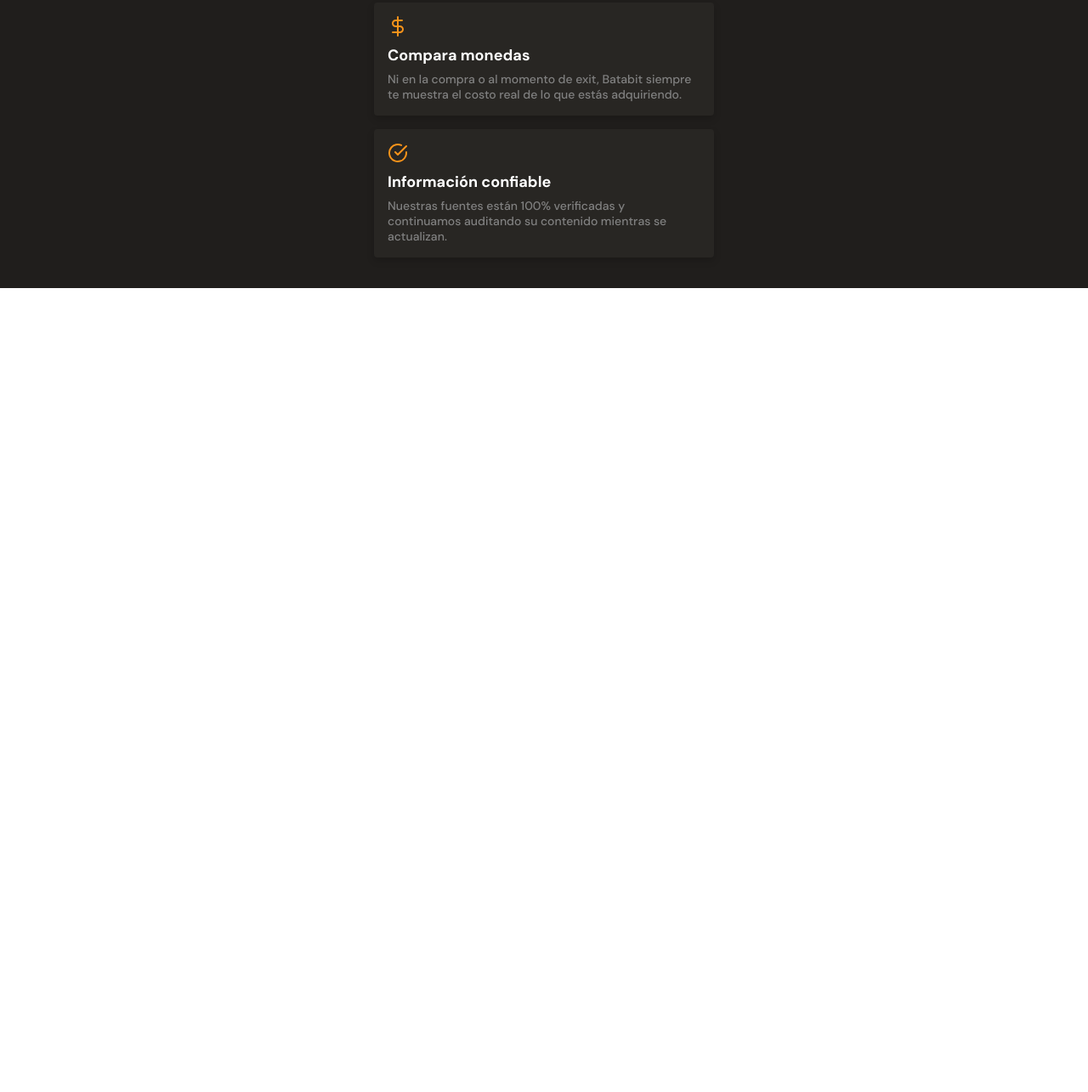
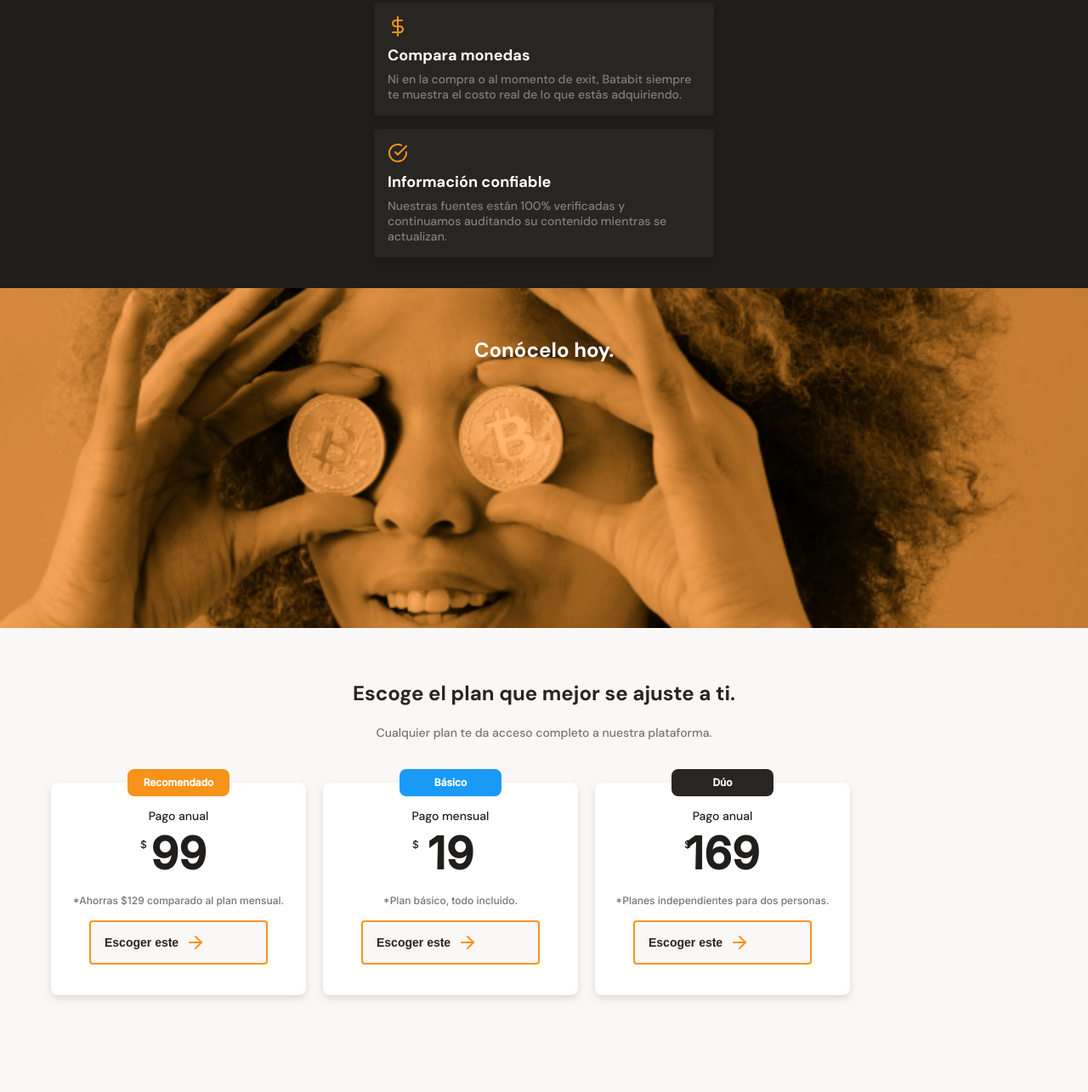
Before and after one commit to lucasnapoli7/batabit, a plain HTML site: page index.html in a window 1280 px wide. Shown: the part 1851-3136 px from the top of the page at 85% size. Before the commit the page ends 2190 px from the top, so only its background shows below. Drawn offline with Linux system fonts and the light colour scheme.

Commit message:
Agregado sección planes

```diff
--- a/index.html
+++ b/index.html
@@ -17,7 +17,7 @@
         <div class="header--title-container">
             <h1>La próxima revolución en el intercambio de criptomonedas.</h1>
             <p>Batabit te ayuda a navegar entre los diferentes precios y tendencias.</p>
-            <a href="" class="header--button">Conoce nuestros planes <span></span></a>
+            <a href="#plans" class="header--button">Conoce nuestros planes <span></span></a>
         </div>
     </header>
     <main>
@@ -114,8 +114,44 @@
                 </article>
             </section>
         </section>
-        <section></section>
-        <section></section>
+        <section class="bitcoin-img-container">
+            <h2>Conócelo hoy.</h2>
+        </section>
+        <section id="plans" class="main-plans-container">
+            <div class="plans--title">
+                <h2>Escoge el plan que mejor se ajuste a ti.</h2>
+                <p>Cualquier plan te da acceso completo a nuestra plataforma.</p>
+            </div>
+            <section class="plans-container--slider">
+                <article class="plans-container--card">
+                    <p class="plans--card recommended">Recomendado</p>
+                    <div class="plan-info-container">
+                        <h3 class="plan-card--title">Pago anual</h3>
+                        <p class="plan-card--price"><span>$</span>99</p>
+                        <p class="plan-card--saving">*Ahorras $129 comparado al plan mensual.</p>
+                        <button class="plan-card--ca">Escoger este <span></span></button>
+                    </div>
+                </article>
+                <article class="plans-container--card">
+                    <p class="plans--card basic">Básico</p>
+                    <div class="plan-info-container">
+                        <h3 class="plan-card--title">Pago mensual</h3>
+                        <p class="plan-card--price"><span>$</span>19</p>
+                        <p class="plan-card--saving">*Plan básico, todo incluido.</p>
+                        <button class="plan-card--ca">Escoger este <span></span></button>
+                    </div>
+                </article>
+                <article class="plans-container--card">
+                    <p class="plans--card duo">Dúo</p>
+                    <div class="plan-info-container">
+                        <h3 class="plan-card--title">Pago anual</h3>
+                        <p class="plan-card--price"><span>$</span>169</p>
+                        <p class="plan-card--saving">*Planes independientes para dos personas.</p>
+                        <button class="plan-card--ca">Escoger este <span></span></button>
+                    </div>
+                </article>
+            </section>
+        </section>
     </main>
     <footer></footer>
 </body>
--- a/styles.css
+++ b/styles.css
@@ -27,6 +27,7 @@
 html{
     font-size: 62.5%;
     font-family: "DM Sans", sans-serif;
+    scroll-behavior: smooth;
 }
 header{
     position: relative;
@@ -327,3 +328,166 @@ main{
 .check-circle{
     background-image: url('./assets/icons/check-circle.svg');
 }
+.bitcoin-img-container{
+    width:100%;
+    min-width:320px;
+    height:50vh;
+    background-image:url("./assets/img/bitcoinbaby2x.png");
+    background-position:center;
+    background-size:cover;
+    background-repeat:no-repeat;
+    text-align: center;
+}
+.bitcoin-img-container h2 {
+    padding-top:60px;
+    font-size:2.4rem;
+    font-weight:bold;
+    line-height:2.6rem;
+    color:var(--just-white)
+}
+.main-plans-container{
+    width: 100%;
+    min-width: 320px;
+    padding: 64px 10px;
+    color: var(--warm-black);
+}
+.plans--title{
+    text-align: center;
+    width: 90%;
+    min-width: 288px;
+    margin: 0 auto;
+}
+.plans--title h2{
+    font-size: 2.4rem;
+    line-height: 2.6rem;
+    font-weight: bold;
+    padding-bottom: 24px;
+}
+.plans--title p{
+    font-size: 1.4rem;
+    line-height: 1.8rem;
+    font-weight: 500;
+    color: #757575;
+    margin-bottom: 34px;
+}
+.plans-container--slider{
+    display: flex;
+    height: 316px;
+    overflow-x: scroll;
+    overscroll-behavior-x: contain;
+    scroll-snap-type: x proximity;
+}
+.plans-container--slider::-webkit-scrollbar {
+    background-color: var(--soft-orange);
+    height: 3px;
+}
+.plans-container--slider::-webkit-scrollbar-thumb {
+    background-color: var(--bitcoin-orange);
+    border-radius: 10px;
+}
+.plans-container--card{
+    background-color: var(--just-white);
+    box-shadow: 0px 4px 8px rgba(89, 73, 30, 0.16);
+    border-radius: 8px;
+    position: relative;
+    scroll-snap-align: center;
+    width: 70%;
+    min-width: 230px;
+    max-width: 300px;
+    height: 250px;
+    margin: 16px 10px 0px 10px;
+    text-align: center;
+}
+.plans-container--card:first-of-type{
+    margin: 16px 10px 0px 50px;
+}
+.plans-container--card:last-of-type{
+    margin: 16px 50px 0px 10px;
+}
+.plans--card{
+    position: absolute;
+    top: -16px;
+    left: calc(50% - 60px);
+    width: 120px;
+    height: 32px;
+    min-width: 100px;
+    font-size: 1.2rem;
+    font-weight: bold;
+    line-height: 15px;
+    padding: 8px;
+    border-radius: 8px;
+    color: var(--just-white);
+    background-color: var(--black);
+    font-family: "Inter", sans-serif;
+}
+.recommended{
+    background-color: var(--bitcoin-orange);
+}
+.basic{
+    background-color: var(--secondary-blue);
+}
+.duo{
+    background-color: var(--warm-black);
+}
+.plan-card--title{
+    padding-top: 30px;
+    font-weight: 500;
+    font-size: 1.4rem;
+    line-height: 1.8rem;
+    color: var(--black);
+}
+.plan-card--price{
+    padding-top: 5px;
+    font-size: 5.2rem;
+    font-weight: bold;
+    line-height: 6.2rem;
+    font-family: "Inter", sans-serif;
+    color: var(--black);
+}
+.plan-card--price span{
+    position: absolute;
+    font-size: 1.2rem;
+    line-height: 1.4rem;
+    font-weight: 500;
+    top: 66px;
+    left: calc(50% - 45px);
+}
+.plan-card--saving{
+    font-size:1.2rem;
+    margin: 16px 0px;
+    color:#757575;
+    font-family: "Inter", sans-serif;
+}
+.plan-card--ca{
+    width: 70%;
+    /* min-width: 150px; */
+    padding: 12px 16px;
+    margin: 0 auto;
+    font-size: 1.4rem;
+    line-height: 1.8rem;
+    font-weight: bold;
+    color: var(--warm-black);
+    border: 2px solid var(--bitcoin-orange);
+    background-color: var(--off-white);
+    border-radius: 4px;
+    display: flex;
+    align-items: center;
+}
+.plan-card--ca span{
+    display: inline-block;
+    width: 24px;
+    height: 24px;
+    margin-left: 8px;
+    background-position: center;
+    background-size: cover;
+    background-repeat: no-repeat;
+    background: url('./assets/icons/orange-right-arrow.svg');
+}
+
+
+
+/* @media (min-width: 768px) {
+    .plans-container--slider::-webkit-scrollbar {
+      display: none;
+    }
+  } */
```
